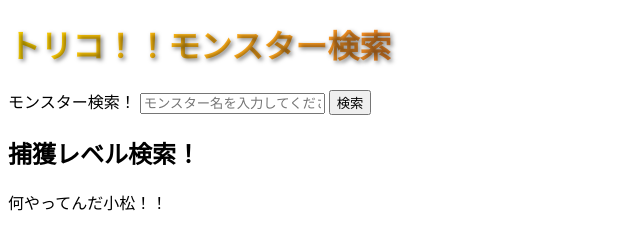
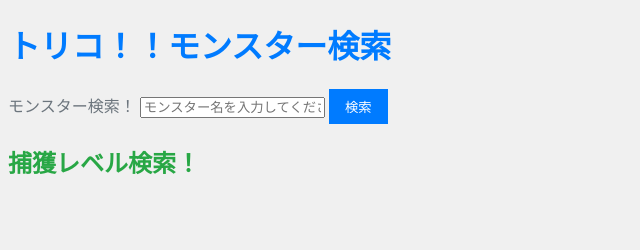
Before and after one commit to kotaiura14/Practice2, a plain HTML site: page text/text1.ejs in a window 1280 px wide. Shown: the whole page, without its empty margins (0-640 px from the left). Drawn offline with nearby package versions, Linux system fonts and the light colour scheme; files that its build step writes are made by us from their sources.

Commit message:
骨組み完成

```diff
--- a/test.js
+++ b/test.js
@@ -48,7 +48,7 @@
         res.status(400).json({ error: '何やってんだ小松！' });
     } else {
         const results = searchMonster(query);
-        res.render('searchResult',{results});
+        res.render('text1',{results});
     }
 });
 
--- a/text/style.css
+++ b/text/style.css
@@ -1,11 +1,37 @@
+body {
+    font-family: 'Segoe UI', Tahoma, Geneva, Verdana, sans-serif;
+    background-color: #f0f0f0;
+    color: #333;
+}
+
 h1 {
-    /* グラデーション背景 */
-    background: linear-gradient(to right, #FFD700, #FF6347, #4B0082);
-    /* テキストの影 */
-    text-shadow: 2px 2px 4px rgba(0, 0, 0, 0.5);
-    /* テキストの色を透明にして、グラデーションに影響を与えない */
-    color: transparent;
-    /* 背景をグラデーションで作ったので、背景を透明にする */
-    -webkit-background-clip: text;
-    background-clip: text;
+    color: #007bff; /* 鮮やかな青色 */
 }
+
+h2 {
+    color: #28a745; /* 鮮やかな緑色 */
+}
+
+label {
+    color: #6c757d; /* グレー */
+}
+
+button {
+    background-color: #007bff; /* 鮮やかな青色 */
+    color: #fff; /* 白色 */
+    border: none;
+    padding: 8px 16px;
+    cursor: pointer;
+}
+
+button:hover {
+    background-color: #0056b3; /* より濃い青色 */
+}
+
+ul {
+    list-style-type: none;
+}
+
+p {
+    color: #dc3545; /* 赤色 */
+}
--- a/text/text1.ejs
+++ b/text/text1.ejs
@@ -17,14 +17,14 @@
     </form>
     <h2>捕獲レベル検索！</h2>
     <!-- 検索結果を表示するための領域 -->
-    <% if (results && results.length > 0) { %>
-        <ul>
-            <% results.forEach(function(monster) { %>
-                <li><%= monster %></li>
-            <% }); %>
-        </ul>
-    <% } else { %>
-        <p>何やってんだ小松！！</p>
-    <% } %>
+    <ul>
+        <% if (typeof results !== 'undefined' && results && results.length > 0) { %>
+            <% for (let i = 0; i < results.length; i++) { %>
+                <li><%= results[i] %></li>
+            <% } %>
+        <% } else { %>
+            <p></p>
+        <% } %>
+    </ul>
 </body>
 </html>
```
